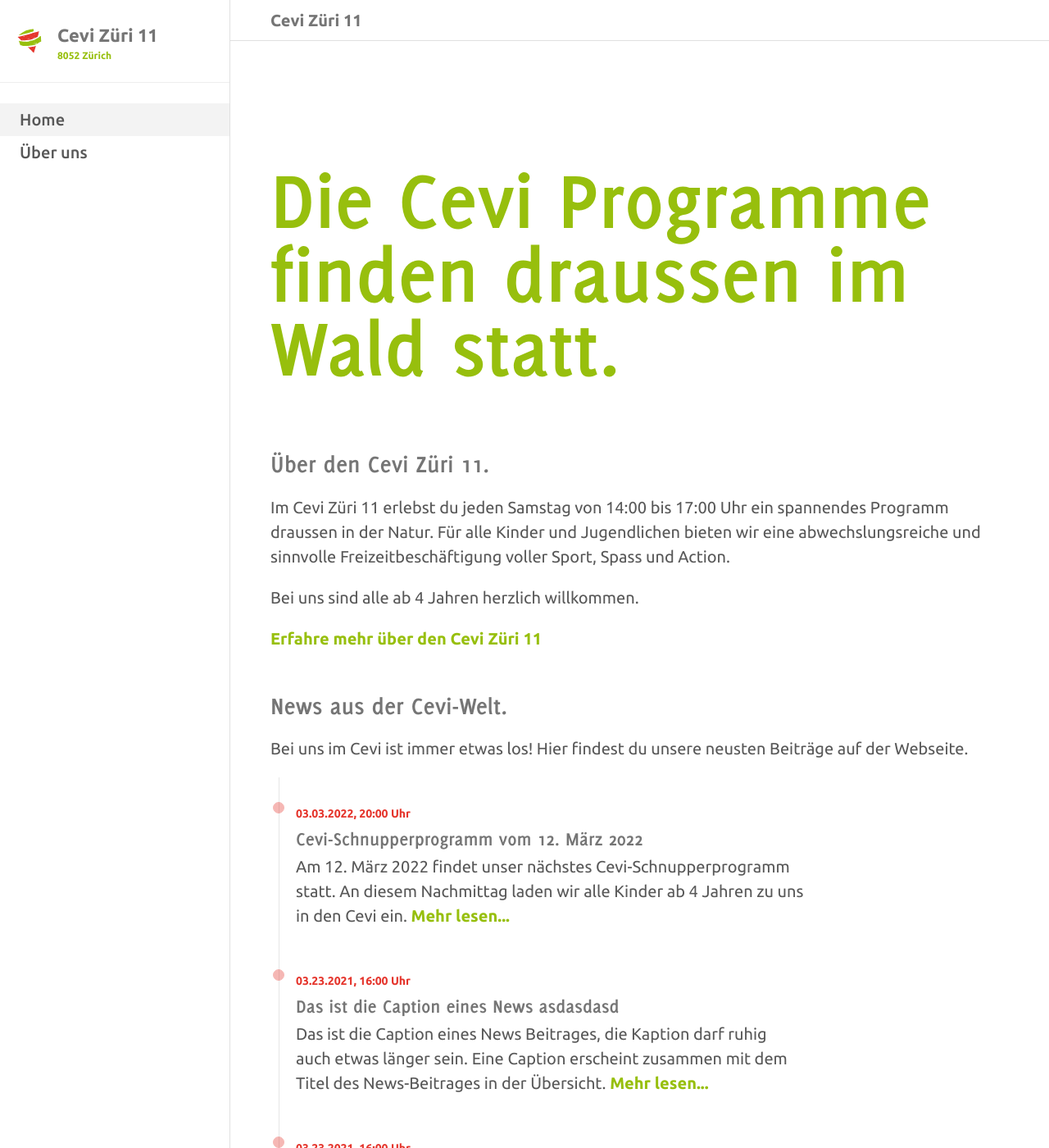
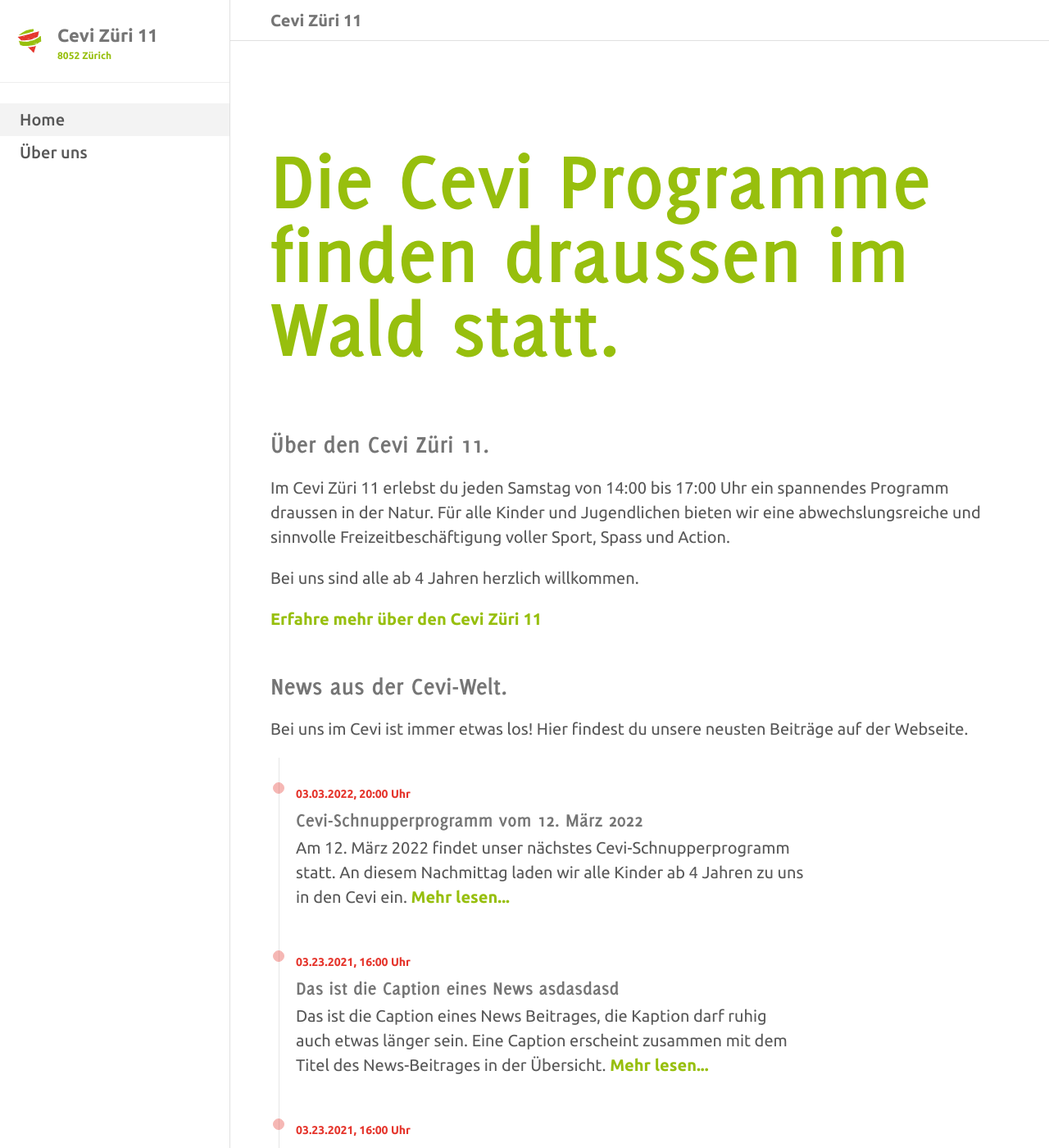
Before and after one commit to wp99cp/cevi_zh11_webpage, a Jekyll site: the page built from content/startseite.md, in a window 1280 px wide and 1400 px high. Shown: the whole window at 82% size. Built offline with Jekyll 4.4.1, drawn with Linux system fonts in a browser that asks for light colours.

Commit message:
fix layout issue
- fix odd space on top of the screen

```diff
--- a/_layouts/page.html
+++ b/_layouts/page.html
@@ -1,8 +1,8 @@
-<!DOCTYPE html>
-
 ---
 layout: page
 ---
+
+<!DOCTYPE html>
 
 <html>
 
@@ -12,9 +12,7 @@ layout: page
 
 {%- include header.html -%}
 
-<div id="header-spacer"></div>
-
-<content class="main-content">
+<div class="main-content">
     <main class="page-content">
         {{ content }}
     </main>
@@ -23,7 +21,7 @@ layout: page
         {%- include news-feed.html n_limit="5" -%}
     </section>
 
-</content>
+</div>
 
 {%- include footer-nav.html -%}
 {%- include footer.html -%}
--- a/_sass/cevi_zh11/_base.scss
+++ b/_sass/cevi_zh11/_base.scss
@@ -75,7 +75,7 @@ main, .news-feed-container {
     margin: 25px 0 15px;
   }
 
-  p {
+  p, span {
     color: $font-color;
     line-height: 1.5em;
   }
```
